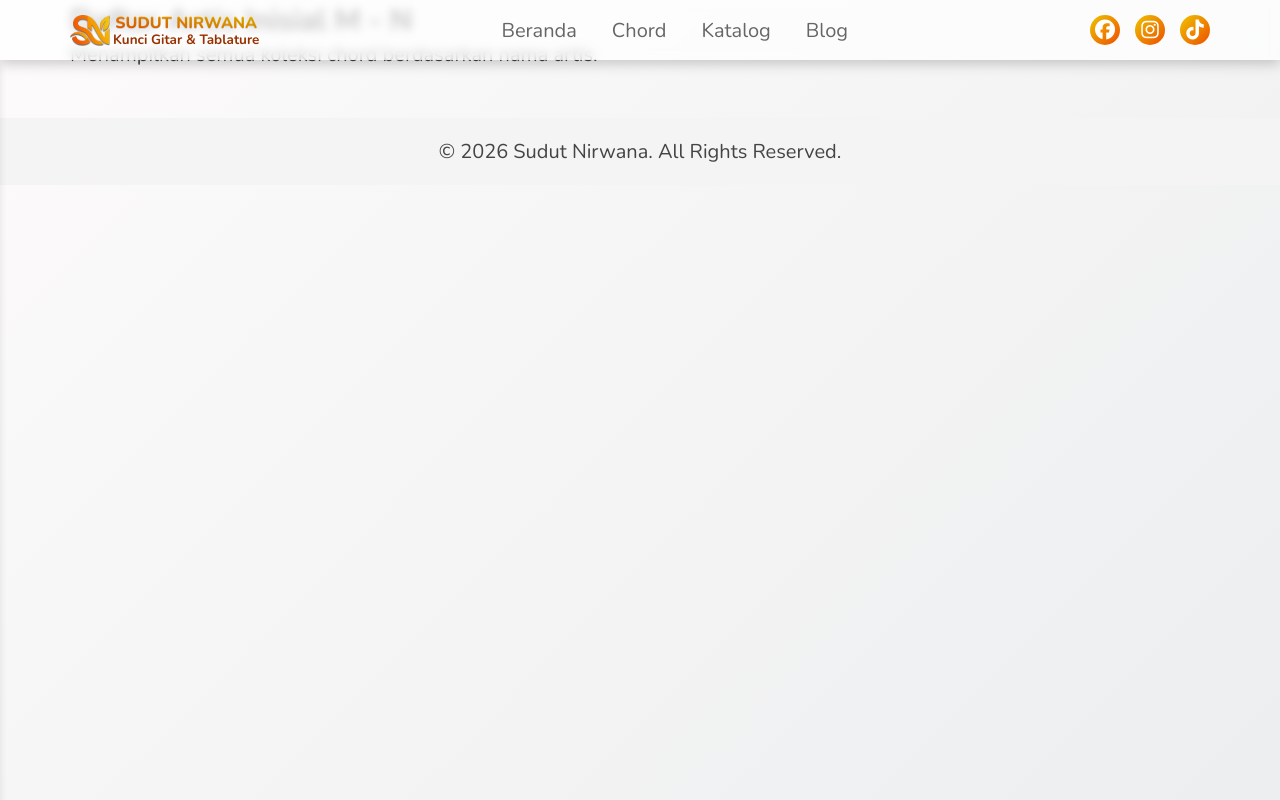
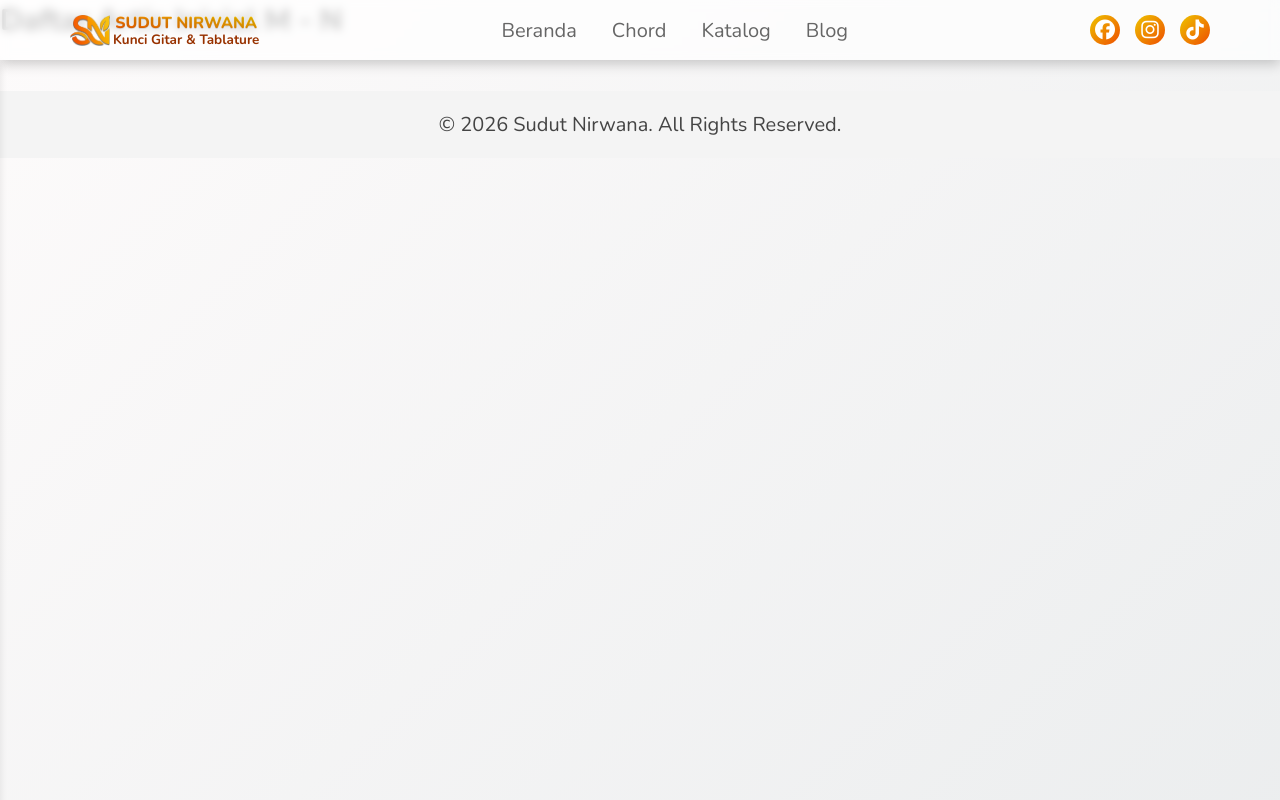
Before and after one commit to sudut-nirwana/sudut-nirwana-main, a Jekyll site: the page built from artis/m-n.md, in a window 1280 px wide. Shown: the top 800 px of the page. Built offline with Jekyll 4.4.1, drawn with Linux system fonts in a browser that asks for light colours.

Commit message:
Update m-n.md

```diff
--- a/artis/m-n.md
+++ b/artis/m-n.md
@@ -1,28 +1,5 @@
 ---
-layout: default
-title: "Chord Gitar Artis M - N"
+layout: daftar-artis
+title: "M - N"
 permalink: /artis/m-n/
 ---
-<link rel="stylesheet" href="{{ '/assets/css/chord-style.css' | relative_url }}">
-<div class="container alphabet-page">
-  <div class="section-header">
-    <h2 class="reveal up">Daftar Artis <strong>Inisial M - N</strong></h2>
-    <p class="reveal up">Menampilkan semua koleksi chord berdasarkan nama artis.</p>
-  </div>
-
-  <div class="chord-grid-container reveal up">
-    {% assign sorted_chords = site.chord | sort: "artist" %}
-    {% for item in sorted_chords %}
-      {% assign initial = item.artist | slice: 0 | upcase %}
-      {% if initial == "M" or initial == "N" %}
-        <div class="chord-item-card">
-          <a href="{{ item.url | relative_url }}">
-            <span class="artist-name">{{ item.artist }}</span>
-            <span class="song-title">{{ item.title }}</span>
-            <span class="view-chord">Lihat Chord →</span>
-          </a>
-        </div>
-      {% endif %}
-    {% endfor %}
-  </div>
-</div>
```
